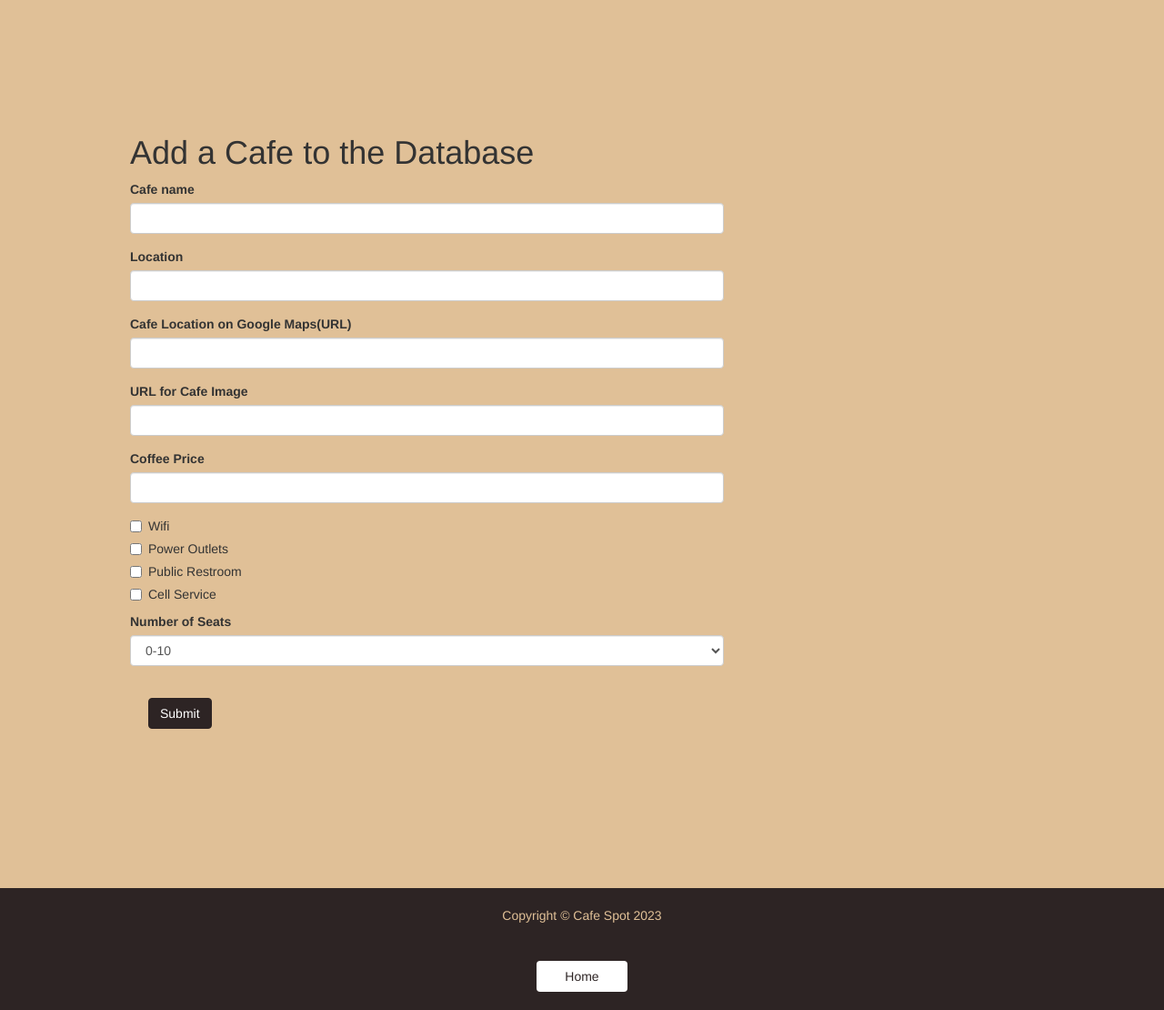
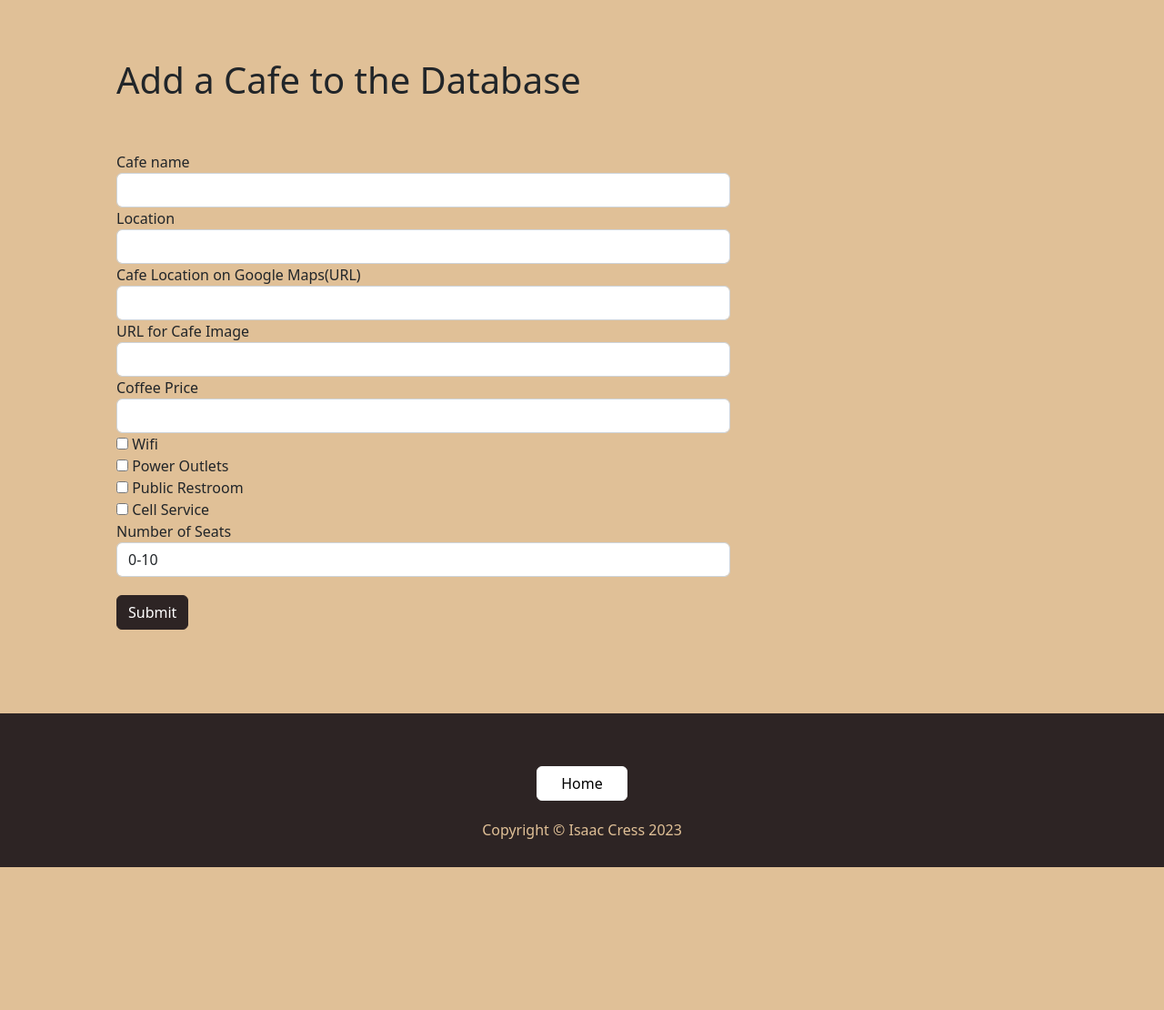
Before and after one commit to icress/cafe-website-vc, a Flask app: page /add in a window 1280 px wide. Shown: the whole page at 91% size. After the commit the page ends 953 px from the top, so only its background shows below. Run offline with Flask 2, Linux system fonts and the light colour scheme; some libraries are stand-ins or nearby versions.

Commit message:
Cafe cards and updated styles

```diff
--- a/main.py
+++ b/main.py
@@ -92,6 +92,13 @@ def cafe_list():
     return render_template('cafe-list.html', list=list_of_cafes, year=current_year)
 
 
+@app.route('/cafe-cards')
+def cafe_cards():
+    current_year = datetime.today().year
+    list_of_cafes = db.session.query(Cafe).all()
+    return render_template('cafe-cards.html', list=list_of_cafes, year=current_year)
+
+
 if __name__ == "__main__":
     app.run(debug=True)
 
--- a/static/css/styles.css
+++ b/static/css/styles.css
@@ -7,13 +7,13 @@ color: #2D2424;
 }
 
 a:hover {
-color: white;
+font-weight: bold;
+color: #2D2424;
 }
 
 img {
 height: 200px;
 width: 300px;
-box-shadow: 0 0 4px 4px;
 }
 
 .home-img {
@@ -31,10 +31,6 @@ margin-bottom: 10%;
 }
 }
 
-table {
-text-align: center;
-}
-
 .list-title {
 padding-left: 30px;
 }
@@ -47,22 +43,28 @@ position: relative;
 margin: 10%;
 }
 
-p {
-margin: 20px;
-}
 
 .bg-image {
 box-shadow: 0 0 8px 8px
 }
 
-.btn {
+.link-btn {
 margin: 20px;
 }
 
 .add-container {
 background-color: #E0C097;
 height: 90vh;
-margin: 10%;
+padding: 5% 10%;
+margin-bottom: 5%;
+}
+
+.form-title {
+margin-bottom: 8%;
+}
+
+#submit {
+margin: 20px 0;
 }
 
 .btn-primary {
@@ -75,7 +77,7 @@ background-color: #B85C38;
 border-color: #B85C38;
 }
 
-btn-secondary {
+.btn-secondary {
 background-color: #E0C097;
 border-color: #E0C097;
 }
@@ -93,9 +95,39 @@ font-size: 18px;
 #home-button {
 background-color: white;
 width: 100px;
+margin: 20px;
 }
 
 #home-button:hover {
 background-color: #B85C38;
 color: white;
 }
+
+.card {
+margin: 5% 8%;
+box-shadow: 0 0 4px 4px;
+text-align: center;
+background-color: antiquewhite;
+}
+
+.card p {
+margin: 0;
+}
+
+.page-title {
+font-size: 3.5rem;
+margin: 5% 0;
+text-align: center;
+}
+
+.cafe-img {
+background-image: linear-gradient(rgba(0,0,0,0.5),
+rgba(0,0,0,0.5)), url("https://images.unsplash.com/photo-1481833761820-0509d3217039?ixlib=rb-4.0.3&ixid=MnwxMjA3fDB8MHxwaG90by1wYWdlfHx8fGVufDB8fHx8&auto=format&fit=crop&w=2070&q=80");
+background-size: cover;
+background-repeat: no-repeat;
+margin-bottom: 8%;
+}
+
+.footer {
+padding: 3% 0 1%;
+}
--- a/templates/add.html
+++ b/templates/add.html
@@ -1,24 +1,14 @@
-{% extends 'bootstrap/base.html' %}
-{% block styles %}
-{{ super() }}
-<link rel="stylesheet" href="{{ url_for('static', filename='css/styles.css') }}">
-{% endblock %}
-{% block title %}Add Cafe{% endblock %}
+{% include 'header.html' %}
 {% import "bootstrap/wtf.html" as wtf %}
-{% block content %}
 
 <div class="container-fluid add-container">
     <div class="row">
         <div class="col-sm-12 col-md-8">
-            <h1>Add a Cafe to the Database</h1>
+            <h1 class="form-title">Add a Cafe to the Database</h1>
 
             {{ wtf.quick_form(form, novalidate=True, button_map={"submit": "primary submit"}) }}
         </div>
     </div>
 </div>
-<div class="container-fluid footer">
-    <p>Copyright &copy; Cafe Spot {{year}}</p>
-    <a role="button" class="btn btn-light" id='home-button' href="{{ url_for('home') }}">Home</a>
-</div>
 
-{% endblock %}
+{% include 'footer.html' %}
--- a/templates/cafe-list.html
+++ b/templates/cafe-list.html
@@ -69,7 +69,7 @@
 </table>
 
 <div class="container-fluid footer">
-    <p>Copyright &copy; Cafe Spot {{year}}</p>
+    <p>Copyright &copy; Isaac Cress {{year}}</p>
     <a role="button" class="btn btn-light" id='home-button' href="{{ url_for('home') }}">Home</a>
 
 </div>
--- /dev/null
+++ b/templates/footer.html
@@ -0,0 +1,7 @@
+<div class="container-fluid footer">
+    <a role="button" class="btn btn-light" id='home-button' href="{{ url_for('home') }}">Home</a>
+    <p>Copyright &copy; Isaac Cress {{year}}</p>
+</div>
+
+</body>
+</html>
--- a/templates/index.html
+++ b/templates/index.html
@@ -7,8 +7,8 @@
     </div>
 </div>
 <div class="row justify-content-center">
-    <a type='button' href={{url_for('add')}} class="col-lg-3 col-10 btn btn-dark">Add Cafe</a>
-    <a type='button' href={{url_for('cafe_list')}} class="col-lg-3 col-10 btn btn-light">See Cafes</a>
+    <a type='button' href={{url_for('add')}} class="col-lg-3 col-10 btn btn-dark link-btn">Add Cafe</a>
+    <a type='button' href={{url_for('cafe_cards')}} class="col-lg-3 col-10 btn btn-light link-btn">See Cafes</a>
 </div>
 
 </body>
```
Also changed, not shown: templates/cafe-cards.html (added, +51 -0 lines).
